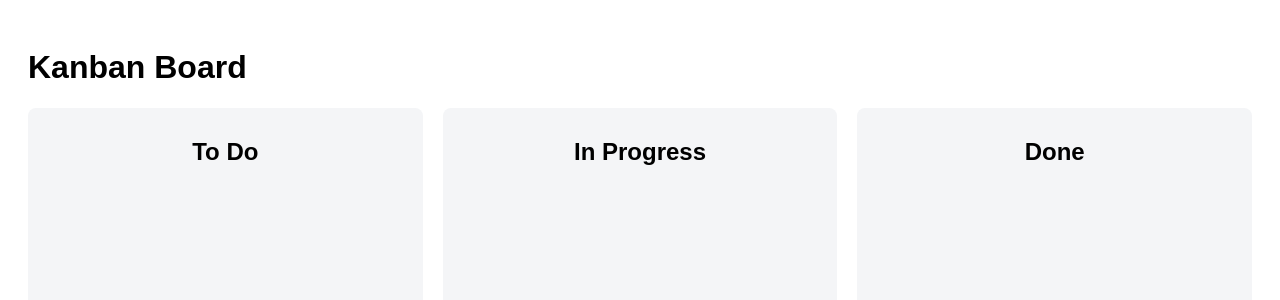
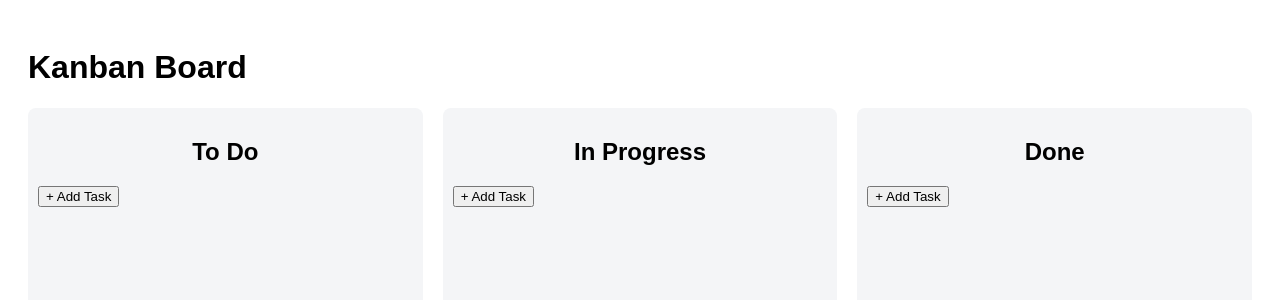
Before and after one commit to zypherson/kanban-board, a React (Vite) app: page / in a window 1280 px wide. Shown: the top 300 px of the page. Built offline with nearby package versions, Linux system fonts and the light colour scheme.

Commit message:
updated task list in app jsx

```diff
--- a/src/App.jsx
+++ b/src/App.jsx
@@ -1,5 +1,5 @@
-/* eslint-disable no-unused-vars */
 import { useState } from "react";
+import "./index.css";
 
 function App() {
   const [tasks, setTasks] = useState({
@@ -8,21 +8,81 @@ function App() {
     done: [],
   });
 
+  function addTask(column, text) {
+    const newTask = {
+      id: crypto.randomUUID(),
+      text,
+    };
+
+    setTasks((prev) => ({
+      ...prev,
+      [column]: [...prev[column], newTask],
+    }));
+  }
+
   return (
     <div className="app">
       <h1>Kanban Board</h1>
 
       <div className="board">
+        {/* TO DO */}
         <div className="column">
           <h2>To Do</h2>
+
+          <button
+            onClick={() => {
+              const text = prompt("Enter task");
+              if (text) addTask("todo", text);
+            }}
+          >
+            + Add Task
+          </button>
+
+          {tasks.todo.map((task) => (
+            <div key={task.id} className="task">
+              {task.text}
+            </div>
+          ))}
         </div>
+
 
         <div className="column">
           <h2>In Progress</h2>
+
+          <button
+            onClick={() => {
+              const text = prompt("Enter task");
+              if (text) addTask("inProgress", text);
+            }}
+          >
+            + Add Task
+          </button>
+
+          {tasks.inProgress.map((task) => (
+            <div key={task.id} className="task">
+              {task.text}
+            </div>
+          ))}
         </div>
 
+        {/* DONE */}
         <div className="column">
           <h2>Done</h2>
+
+          <button
+            onClick={() => {
+              const text = prompt("Enter task");
+              if (text) addTask("done", text);
+            }}
+          >
+            + Add Task
+          </button>
+
+          {tasks.done.map((task) => (
+            <div key={task.id} className="task">
+              {task.text}
+            </div>
+          ))}
         </div>
       </div>
     </div>
```
